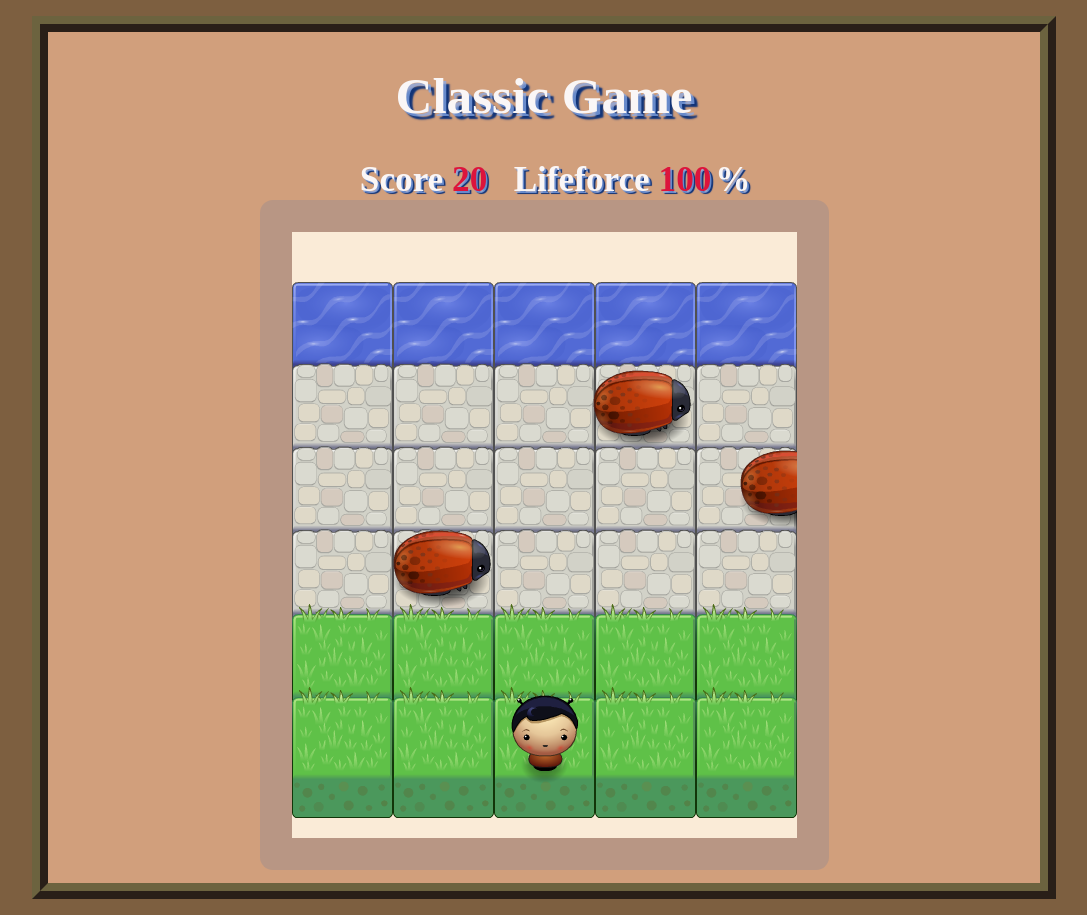
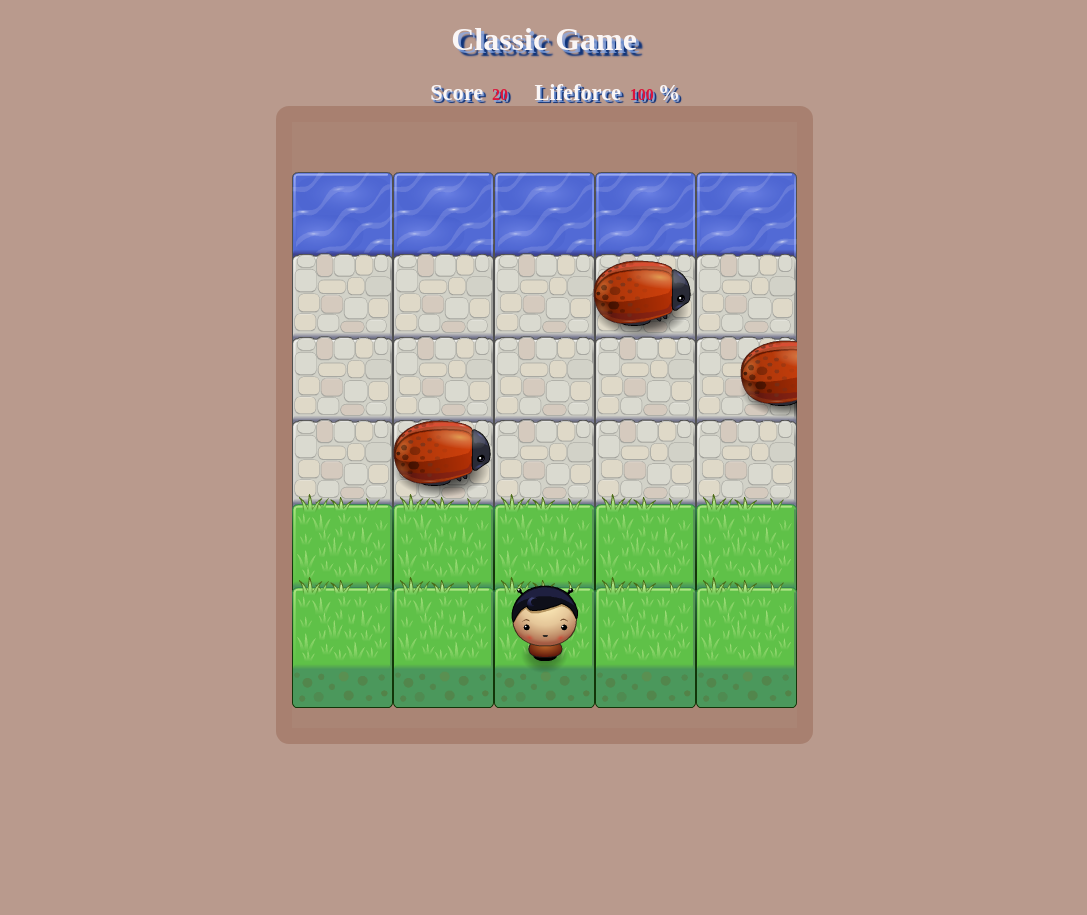
Before and after one commit to paulstandley/Project-Udacity-4, a plain HTML site: page index.html in a window 1280 px wide. Shown: the whole page, without its empty margins (96-1183 px from the left). After the commit the page ends 800 px from the top, so only its background shows below. Drawn offline with Linux system fonts and the light colour scheme.

Commit message:
fit to desktop

```diff
--- a/css/style.css
+++ b/css/style.css
@@ -1,33 +1,31 @@
 body {
     text-align: center;
-    background-color: rgba(179, 96, 37, 0.6);
-    border: 1rem ridge rgba(84, 85, 49, 0.8);
-    box-shadow: 0 0 0 22vw rgba(43, 33, 5, 0.5);
-    margin: 1rem 10%;
-    padding-bottom: 0.6rem;
+    background-color: rgba(167, 127, 111, 0.788);
+    padding: 0;
+    margin: 0;
 }
 canvas {
-    background-color: antiquewhite;
-    border: 2rem solid rgba(167, 127, 111, 0.788);
+    background-color: rgba(167, 127, 111, 0.788);
+    border: 1rem solid rgba(167, 127, 111, 0.788);
     border-radius: 13px;
 }
 
 h1 {
     color: rgb(250, 246, 246);
     text-shadow: 0.2rem 0.2rem 0 rgba(136, 170, 233, 0.733), 0.4rem 0.4rem 0.1rem rgba(2, 43, 119, 0.931);
-    font-size: 3.2rem;
+    font-size: 2rem;
 }
 
 h2 {
     color: rgb(250, 246, 246);
     text-shadow: 0.2rem 0.2rem 0 rgba(136, 170, 233, 0.733), 0.4rem 0.4rem 0.1rem rgba(2, 43, 119, 0.931);
-    font-size: 2.8rem;
+    font-size: 1.4rem;
 }
 
 h3 {
     display: inline;
     padding-left: 1.4rem;
-    font-size: 2.2rem;
+    font-size: 1.4rem;
     color: rgb(250, 246, 246);
     text-shadow: 0.1rem 0.1rem 0 rgba(136, 170, 233, 0.733), 0.2rem 0.2rem 0.05rem rgba(2, 43, 119, 0.931);
 }
@@ -38,12 +36,13 @@ p {
 
 #full_body_div {
     width: 100vh;
+    height: 60vh;
 }
 
 #displayScore {
     padding-left: 0.3rem;
     color: crimson;
-    font-size: 2.2rem;
+    font-size: 1rem;
     font-weight: 900;
     text-shadow: 0.1rem 0.1rem 0 rgba(136, 170, 233, 0.733), 0.2rem 0.2rem 0.05rem rgba(2, 43, 119, 0.931);
 }
@@ -51,7 +50,7 @@ p {
 #displayLives {
     padding-left: 0.3rem;
     color: crimson;
-    font-size: 2.2rem;
+    font-size: 1rem;
     font-weight: 900;
     text-shadow: 0.1rem 0.1rem 0 rgba(136, 170, 233, 0.733), 0.2rem 0.2rem 0.05rem rgba(2, 43, 119, 0.931);
 }
```
Also changed, not shown: 1 other file.
